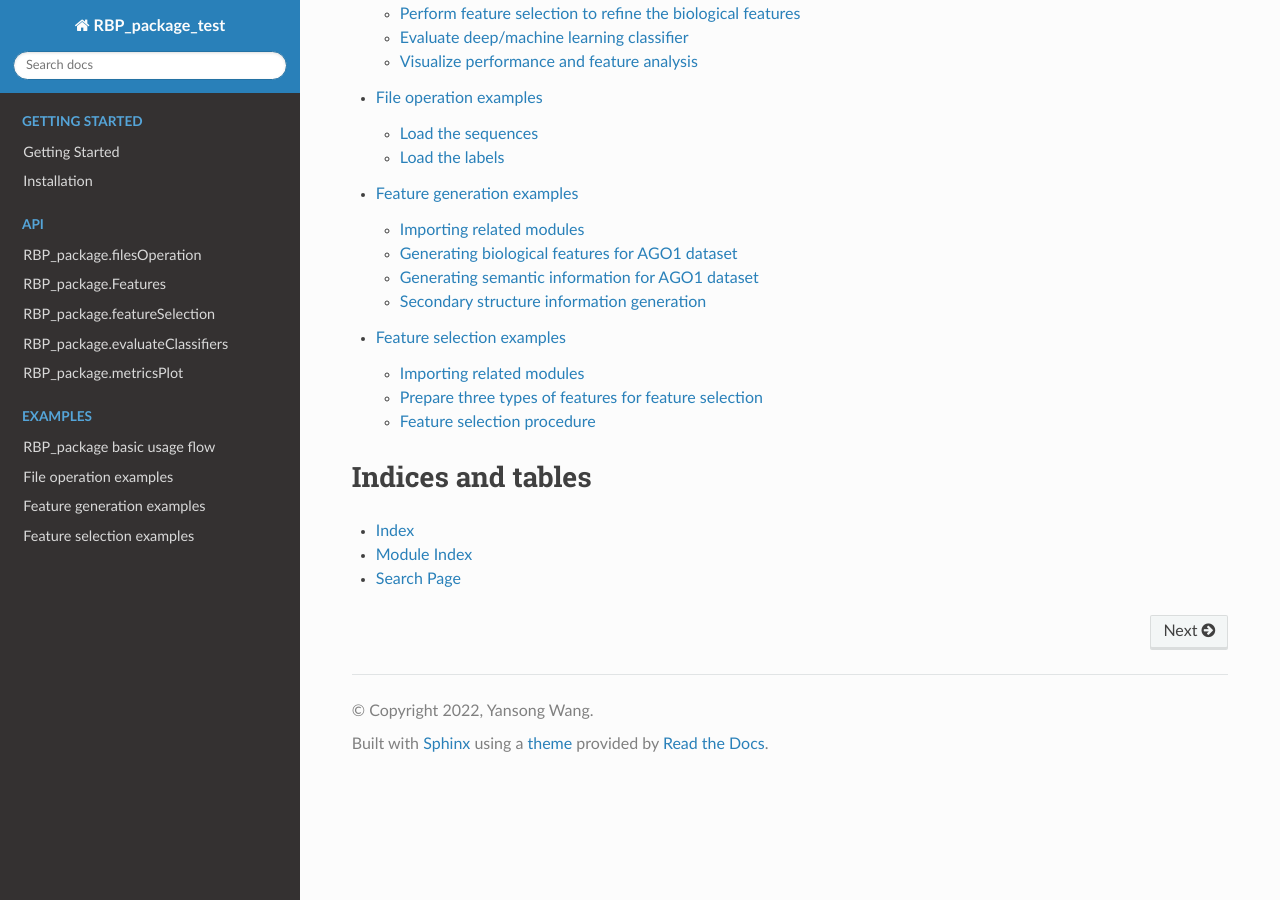
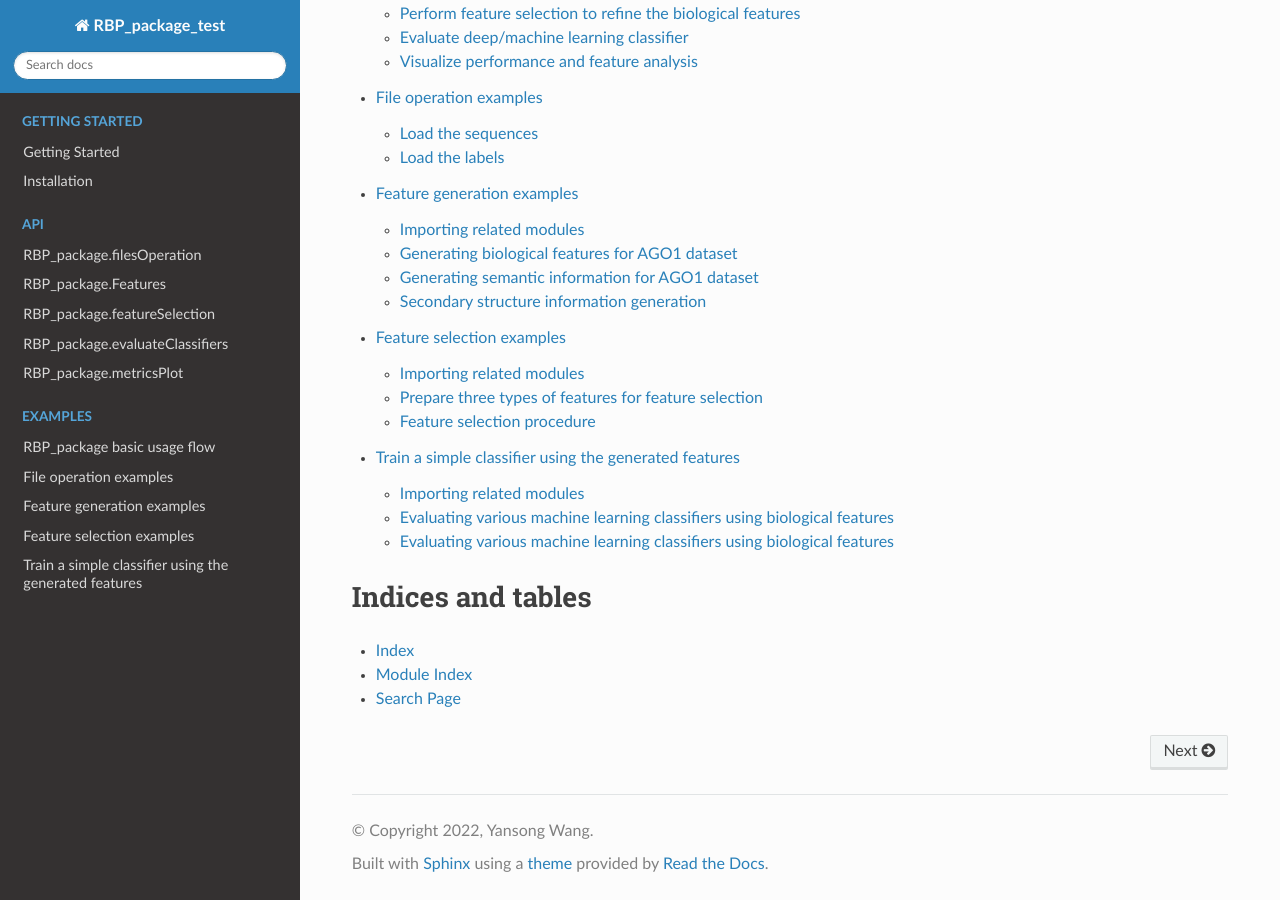
Before and after one commit to no-banana/PyRBP, a Sphinx documentation site: the page built from docs/source/index.rst, in a window 1280 px wide and 900 px high, scrolled down 2820 px. Built offline with Sphinx 7.4.7 and the Read the Docs theme 2.0.0, drawn with Linux system fonts in a browser that asks for light colours; part of the change alters nothing that is shown.

Commit message:
Add files via upload

```diff
--- /dev/null
+++ b/docs/source/evaluateClassifiers_examples.rst
@@ -0,0 +1,100 @@
+Train a simple classifier using the generated features
+==================================================================
+
+In the RBP_package, we integrate several machine learning classifiers from sklearn and implement several classical deep learning models for users to perform performance tests, for which we provide two easy-to-use functions for machine learning classifiers and deep learning models respectively.
+
+Importing related modules
+~~~~~~~~~~~~~~~~~~~~~~~~~~~~~~
+
+.. code-block:: py
+
+    from RBP_package.evaluateClassifiers import evaluateDLclassifers, evaluateMLclassifers
+    from RBP_package.Features import generateDynamicLMFeatures, generateStructureFeatures, generateBPFeatures
+    from RBP_package.filesOperation import read_fasta_file, read_label
+
+
+Evaluating various machine learning classifiers using biological features
+~~~~~~~~~~~~~~~~~~~~~~~~~~~~~~~~~~~~~~~~~~~~~~~~~~~~~~~~~~~~~~~~~~~~~~~~~~~~~
+
+A total of 11 machine learning classifiers are included in the ``RBP_package``. After the function finishes running, an ``ML_evalution_metrics.csv`` is generated, which contains the performance metrics of each classifier on the dataset.
+
+.. code-block:: py
+
+    fasta_path = '/home/wangyansong/RBP_package/src/RBP_apckage_no_banana/RNA_datasets/circRNAdataset/AGO1/seq'
+    label_path = '/home/wangyansong/RBP_package/src/RBP_apckage_no_banana/RNA_datasets/circRNAdataset/AGO1/label'
+
+    sequences = read_fasta_file(fasta_path)  # read sequences and labels from given path
+    label = read_label(label_path)
+
+    # Generating PGKM features for example.
+    biological_features = generateBPFeatures(sequences, PGKM=True)
+
+    # Perform feature selection to refine the biological features
+    refined_biological_features = cife(biological_features, label, num_features=10)
+
+    # Perform a 5-fold cross-validation of the machine learning classifier using biological features, and store the result file in the current folder.
+    evaluateMLclassifers(refined_biological_features, folds=5, labels=label, file_path='./', shuffle=True)
+
+
+output:
+
+    ::
+
+        Starting runnning machine learning classifiers using 5-fold cross-validation, please be patient...
+        running LogisticRegression...
+        finish
+        running KNeighborsClassifier...
+        finish
+        running DecisionTreeClassifier...
+        finish
+        running GaussianNB...
+        finish
+        running BaggingClassifier...
+        finish
+        running RandomForestClassifier...
+        finish
+        running AdaBoostClassifier...
+        finish
+        running GradientBoostingClassifier...
+        finish
+        running SVM...
+        finish
+        running LinearDiscriminantAnalysis...
+        finish
+        running ExtraTreesClassifier...
+        finish
+        All classifiers have finished running, the result file are locate in ./
+
+
+Evaluating various machine learning classifiers using biological features
+~~~~~~~~~~~~~~~~~~~~~~~~~~~~~~~~~~~~~~~~~~~~~~~~~~~~~~~~~~~~~~~~~~~~~~~~~~
+
+In ``RBP_package`` we implement four classes of classical deep learning models, including ``CNN``, ``RNN``, ``ResNet-1D``, and ``MLP``. After the function finishes running, an ``DL_evalution_metrics.csv`` is generated, which contains the performance metrics of each model on the dataset.
+
+We use the same dataset as previous example to evaluate deep learning models.
+
+.. code-block:: py
+
+    # Generating 4mer dynamic semantic information for evaluating models.
+    dynamic_semantic_information = generateDynamicLMFeatures(sequences, kmer=4, model='/home/wangyansong/RBP_package/src/RBP_apckage_no_banana/dynamicRNALM/circleRNA/pytorch_model_4mer')
+
+    # Perform a 5-fold cross-validation of the machine learning classifier using biological features, and store the result file in the current folder.
+    evaluateDLclassifers(dynamic_semantic_information, folds=5, labels=label, file_path='./', shuffle=True)
+
+output:
+
+    ::
+
+        Starting runnning deep learning models using 5-fold cross-validation, please be patient...
+        running CNN...
+        finish
+        running RNN...
+        finish
+        running ResNet-1D...
+        finish
+        running MLP
+        finish
+        All models have finished running, the result file are locate in ./
+
+
+.. note:: The performance in the toolkit is for reference only, and targeted hyperparameters need to be set for specific datasets to perform at their best.
--- a/docs/source/index.rst
+++ b/docs/source/index.rst
@@ -52,6 +52,7 @@ RBP_package is a Python toolbox for quick generation, condensation, evaluation,
    ./fileOperation_examples.rst
    ./featureGeneration_examples.rst
    ./featureSelection_examples.rst
+   ./evaluateClassifiers_examples.rst
 
 
 Indices and tables
```
